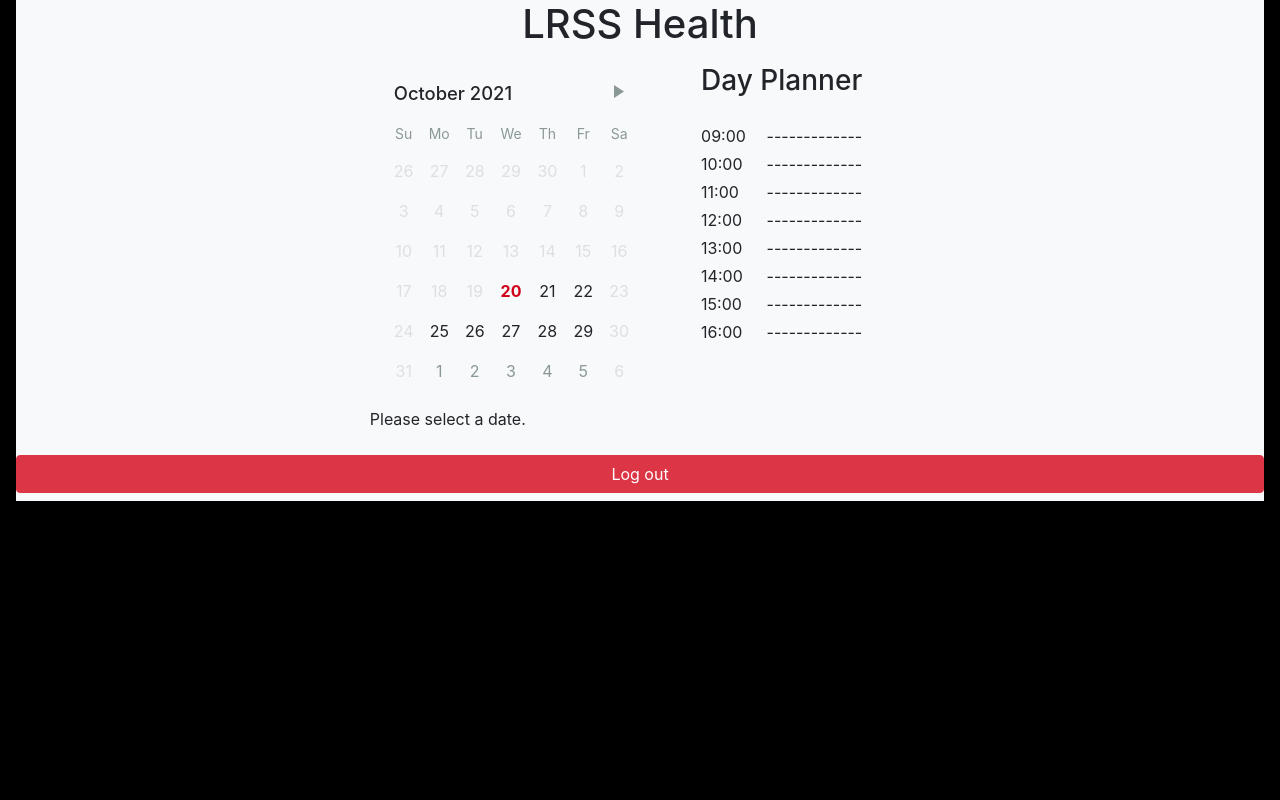
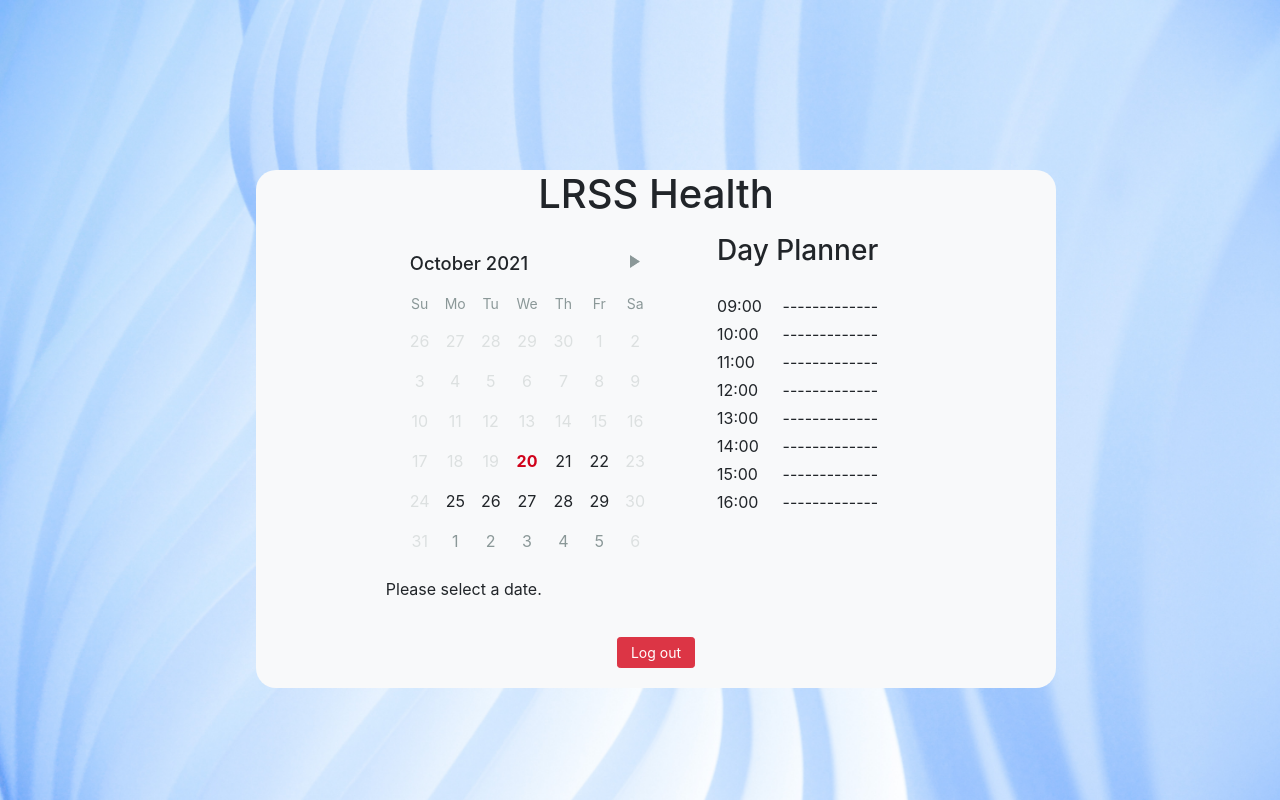
Before and after one commit to iO-Academy/2021-jul-lrss, a React (Create React App) app in the folder client/: page /day-planner in a window 1280 px wide. Built offline with nearby package versions, Linux system fonts and the light colour scheme; no server answers.

Commit message:
changed background and improvided design and button styling

```diff
--- a/client/src/Components/DoctorDayPlannerPage/DoctorDayPlannerPage.css
+++ b/client/src/Components/DoctorDayPlannerPage/DoctorDayPlannerPage.css
@@ -1,4 +1,20 @@
+body {
+    background-image: url('./login-background.jpg');
+    background-size: cover;
+    background-repeat: no-repeat;
+    width: 100vw;
+    height: 100vh;
+}
 
 .hidden {
     display: none;
 }
+
+.doctorDayPlannerPage {
+    position: absolute;
+    top: 170px !important;
+    transform: translateX(-50%);
+    left: 50%;
+    width: 800px !important;
+    border-radius: 20px;
+}
--- a/client/src/Components/DoctorDayPlannerPage/DoctorDayPlannerPage.js
+++ b/client/src/Components/DoctorDayPlannerPage/DoctorDayPlannerPage.js
@@ -107,7 +107,7 @@ const DoctorDayPlannerPage = () => {
     }, [dateSelected])
 
     return (
-        <div className="d-flex flex-column flex-nowrap mx-3 bg-light vh-75 align-middle">
+        <div className="d-flex flex-column flex-nowrap mx-3 bg-light vh-75 align-middle doctorDayPlannerPage">
             <h1 className="text-center mb-3">LRSS Health</h1>
             <div className="d-flex flex-row flex-wrap mx-3 justify-content-center">
                 <DatePicker setDateSelected={setDateSelected}/>
--- /dev/null
+++ b/client/src/Components/LogoutButton/LogoutButton.css
@@ -0,0 +1,4 @@
+.logOut {
+    width: 78px;
+    margin: 20px auto;
+}
--- a/client/src/Components/LogoutButton/LogoutButton.js
+++ b/client/src/Components/LogoutButton/LogoutButton.js
@@ -1,5 +1,6 @@
 import {Button} from 'react-bootstrap'
 import {useHistory} from "react-router-dom";
+import './LogoutButton.css';
 
 const LogoutButton = () => {
     const history = useHistory()
@@ -19,7 +20,7 @@ const LogoutButton = () => {
     }
 
     return (
-        <Button className="btn-danger" onClick={logOut}>Log out</Button>
+        <Button className="btn-danger btn-sm logOut" onClick={logOut}>Log out</Button>
     )
 }
 
--- a/client/src/Components/PatientBookingPage/PatientBookingPage.css
+++ b/client/src/Components/PatientBookingPage/PatientBookingPage.css
@@ -11,3 +11,11 @@ body {
 .month-container {
     margin: 20px;
 }
+
+.bookingPageContainer {
+    background-image: url('./login-background.jpg');
+    background-size: cover;
+    background-repeat: no-repeat;
+    width: 100vw;
+    height: 100vh;
+}
--- a/client/src/Components/PatientBookingPage/PatientBookingPage.js
+++ b/client/src/Components/PatientBookingPage/PatientBookingPage.js
@@ -20,7 +20,7 @@ const PatientBookingPage = () => {
     }, [doctorSelected, dateSelected])
 
     return (
-        <main className="d-flex justify-content-center align-items-center text-center vh-100">
+        <main className="d-flex justify-content-center align-items-center text-center vh-100 bookingPageContainer">
             <Form className="col-8">
                 <div className="d-flex flex-row flex-nowrap justify-content-between mb-3">
                     <h1 className="">LRSS Health</h1>
--- a/client/src/Components/PatientProfileCard/PatientProfileCard.css
+++ b/client/src/Components/PatientProfileCard/PatientProfileCard.css
@@ -3,7 +3,7 @@
     top: 170px !important;
     transform: translateX(-50%);
     left: 50%;
-    width: 350px !important;
+    width: 400px !important;
     border-radius: 20px;
 }
 
```
Also changed, not shown: client/src/Components/PatientProfileCard/login-background.jpg (added).
